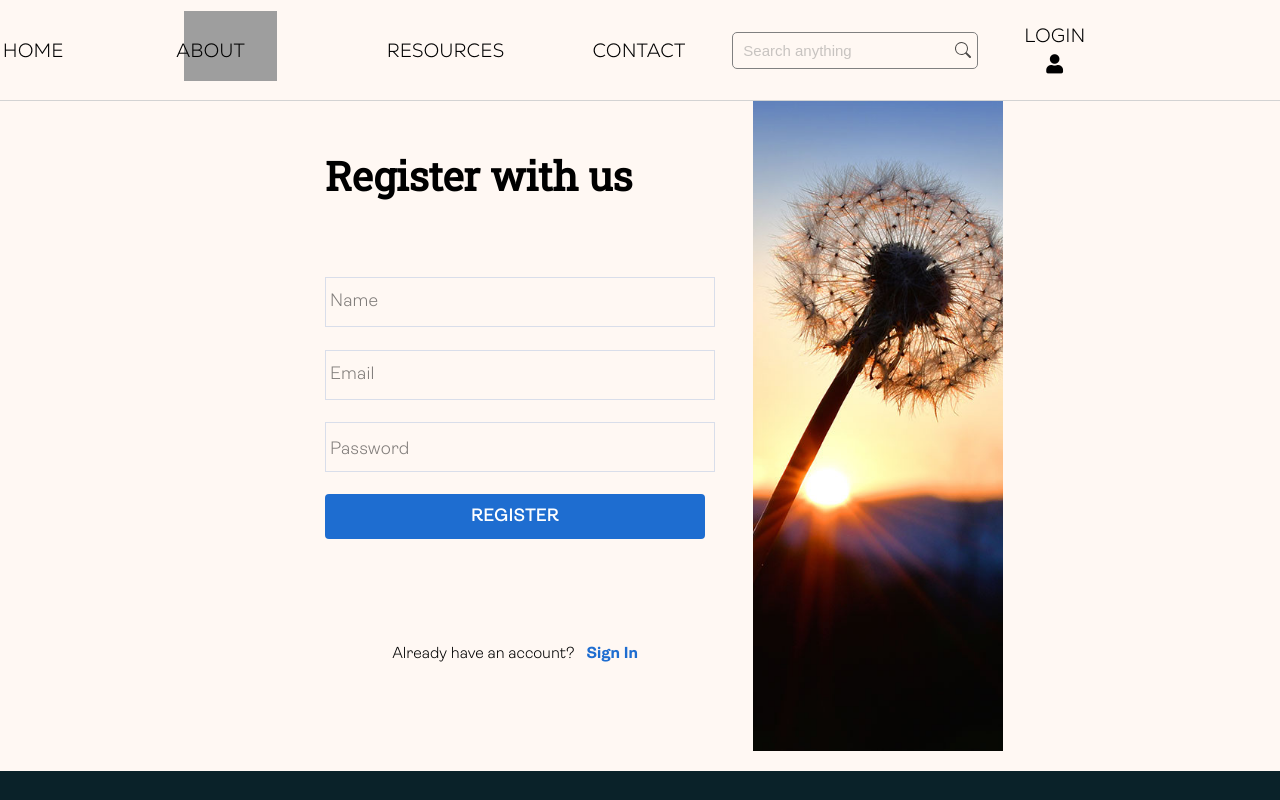
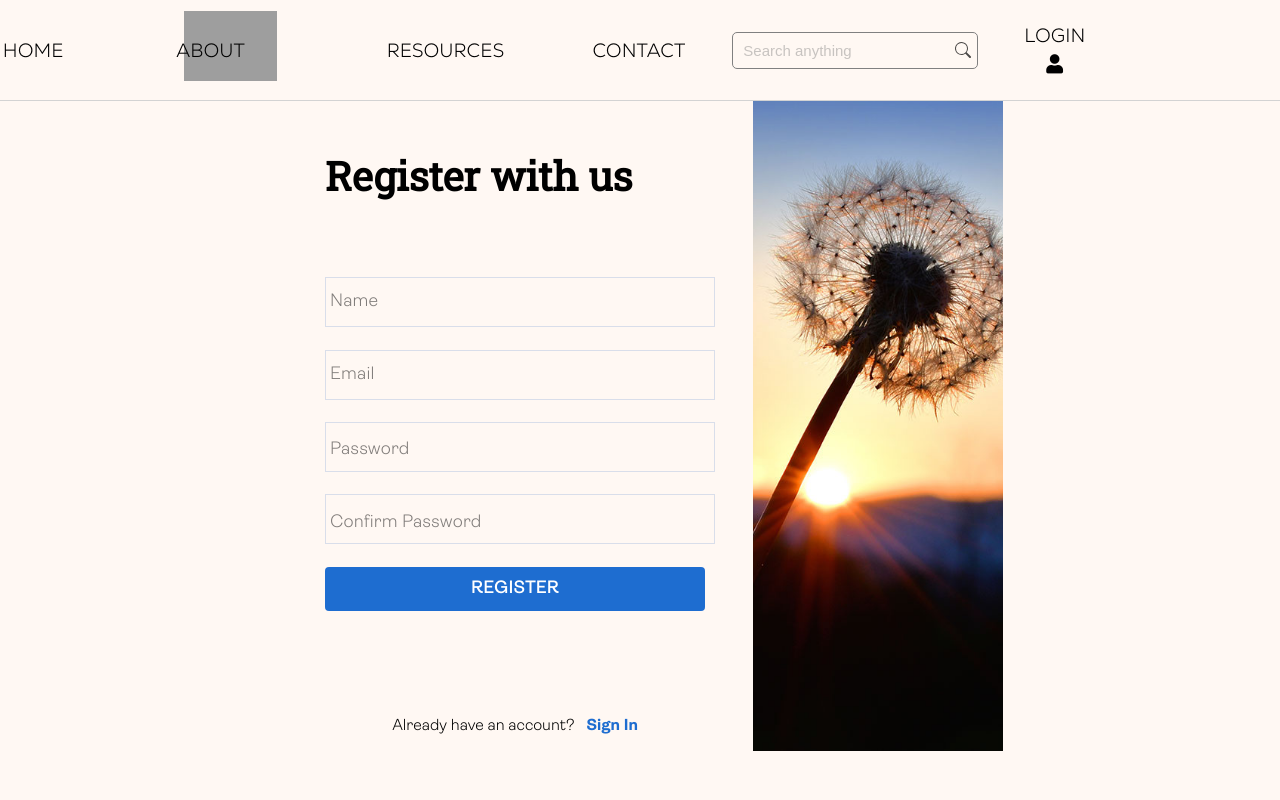
Before and after one commit to Sensational-Life/asd, a React (Create React App) app in the folder client/: page /signup in a window 1280 px wide. Shown: the top 800 px of the page. Built offline with nearby package versions, Linux system fonts and the light colour scheme; grey boxes are pictures that could not be loaded.

Commit message:
adding confirm password input to SignUp page

```diff
--- a/client/src/components/Forms/User/SignUpForm.js
+++ b/client/src/components/Forms/User/SignUpForm.js
@@ -38,6 +38,15 @@ function SignUpForm() {
 						name="Password"
 					/>
 
+                    <input
+						className="text-field"
+						required
+						id="Confirm-password"
+						type="password"
+						placeholder="Confirm Password"
+						name="confirm-Password"
+					/>
+
 					<button
 						className="submit-button"
 						onMouseEnter={() => setShowSubmitBtnToolTip(true)}
```
